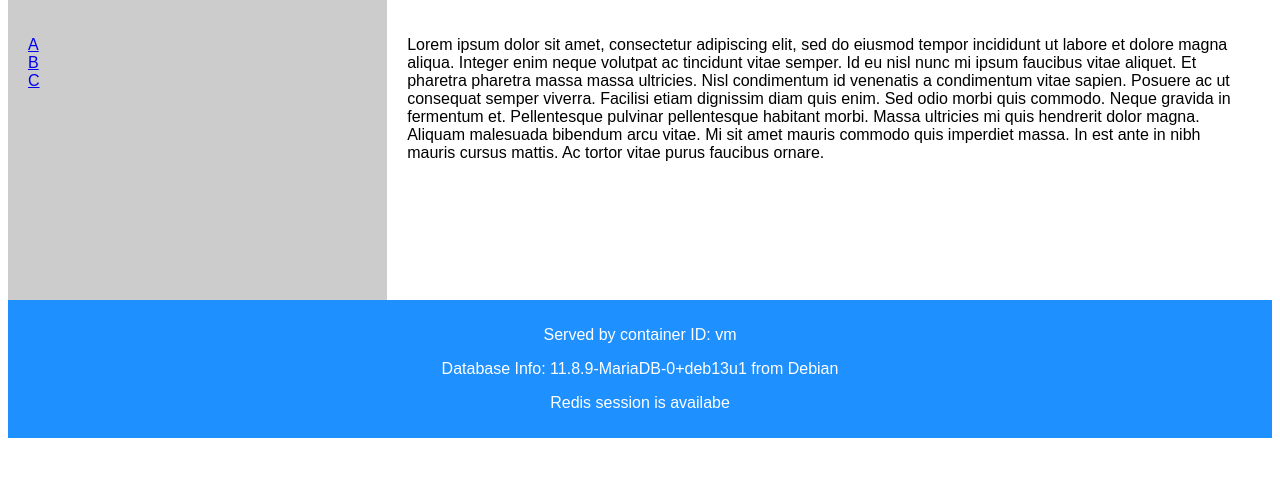
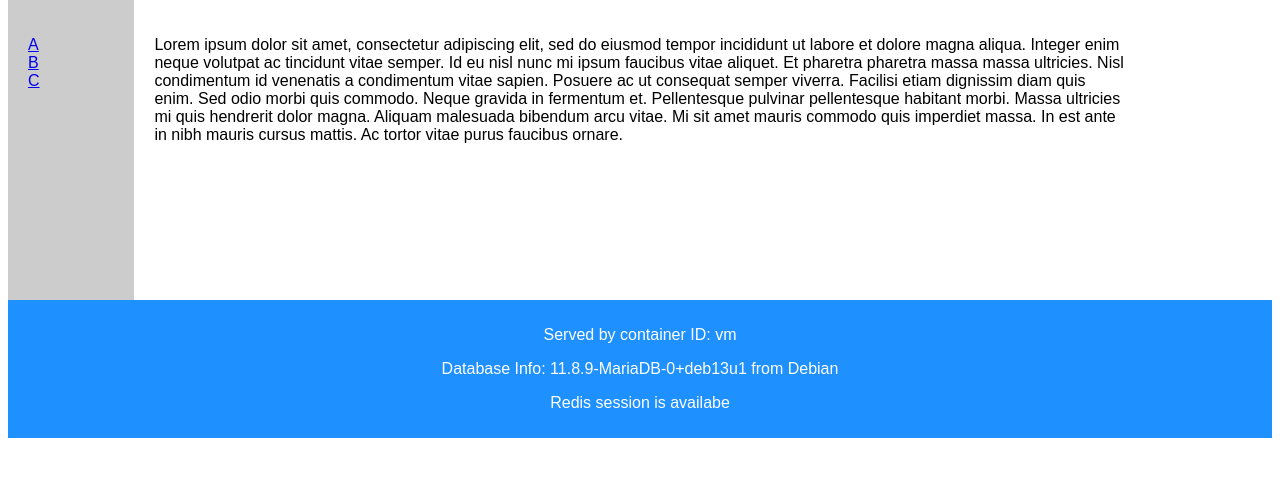
Before and after one commit to devitbremer/simple-php-app, a PHP site: page / in a window 1280 px wide. Shown: the part 216-693 px from the top of the page. Run offline with PHP 8.4, Linux system fonts and the light colour scheme; data that the repository does not hold is empty.

Commit message:
Update index.php

```diff
--- a/index.php
+++ b/index.php
@@ -59,7 +59,7 @@ header {
 /* Create two columns/boxes that floats next to each other */
 nav {
   float: left;
-  width: 30%;
+  width: 10%;
   height: 300px; /* only for demonstration, should be removed */
   background: #ccc;
   padding: 20px;
@@ -74,7 +74,7 @@ nav ul {
 article {
   float: left;
   padding: 20px;
-  width: 70%;
+  width: 80%;
   background-color: White;
   height: 300px; /* only for demonstration, should be removed */
 }
```
